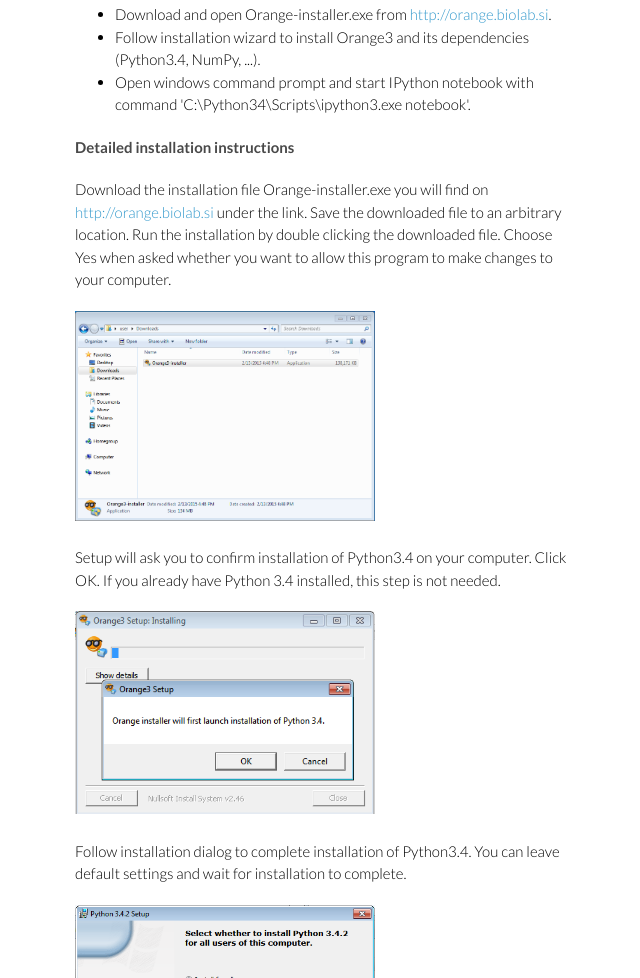
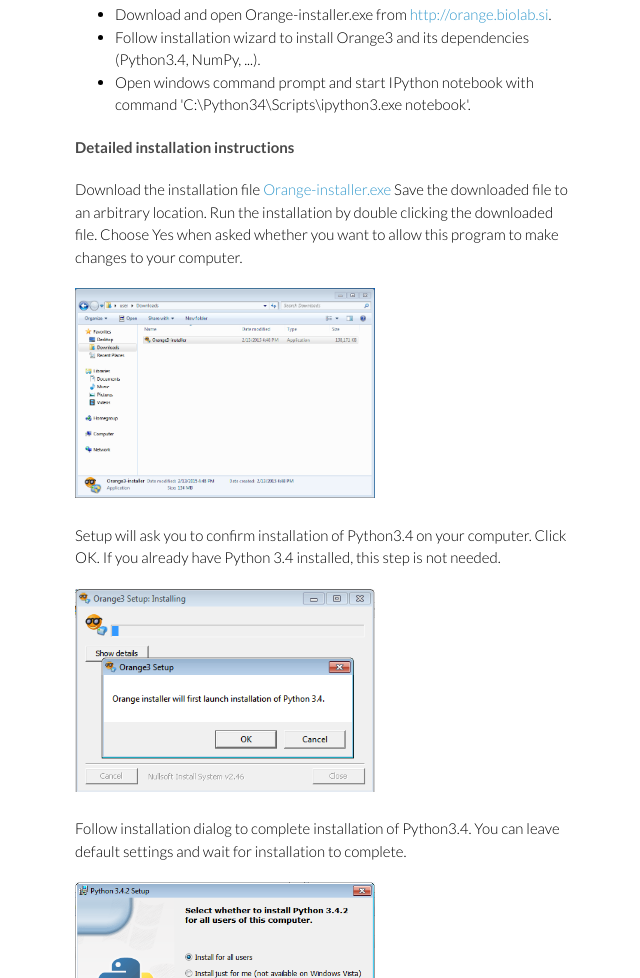
Before and after one commit to biolab/data-mining-course-unipv, a plain HTML site: page index.html in a window 1280 px wide. Shown: the part 1964-2942 px from the top of the page, without its empty margins (495-1135 px from the left). Drawn offline with Linux system fonts and the light colour scheme.

Commit message:
Add windows installer link.

```diff
--- a/index.html
+++ b/index.html
@@ -127,7 +127,12 @@ pip install Orange-Bioinformatics networkx python-igraph</pre></code>
 
 <h4>Detailed installation instructions</h4>
 
-<p>Download the installation file Orange-installer.exe you will find on <a href="http://orange.biolab.si">http://orange.biolab.si</a> under the link. Save the downloaded file to an arbitrary location. Run the installation by double clicking the downloaded file. Choose Yes when asked whether you want to allow this program to make changes to your computer.</p>
+<p>Download the installation file <a href="http://orange.biolab.si/download/files/Orange3-3.2.dev-5eb8bc1.win32-py3.4-install.exe">
+Orange-installer.exe </a> Save the downloaded file to an arbitrary location.
+Run the installation by double clicking the downloaded file. Choose Yes when asked whether
+you want to allow this program to make changes to your computer.</p>
+
+<!-- you will find on <a href="http://orange.biolab.si">http://orange.biolab.si</a> under the link. -->
 
 <p><img src="image01.png" style="max-width:300px;"></p>
 
```
